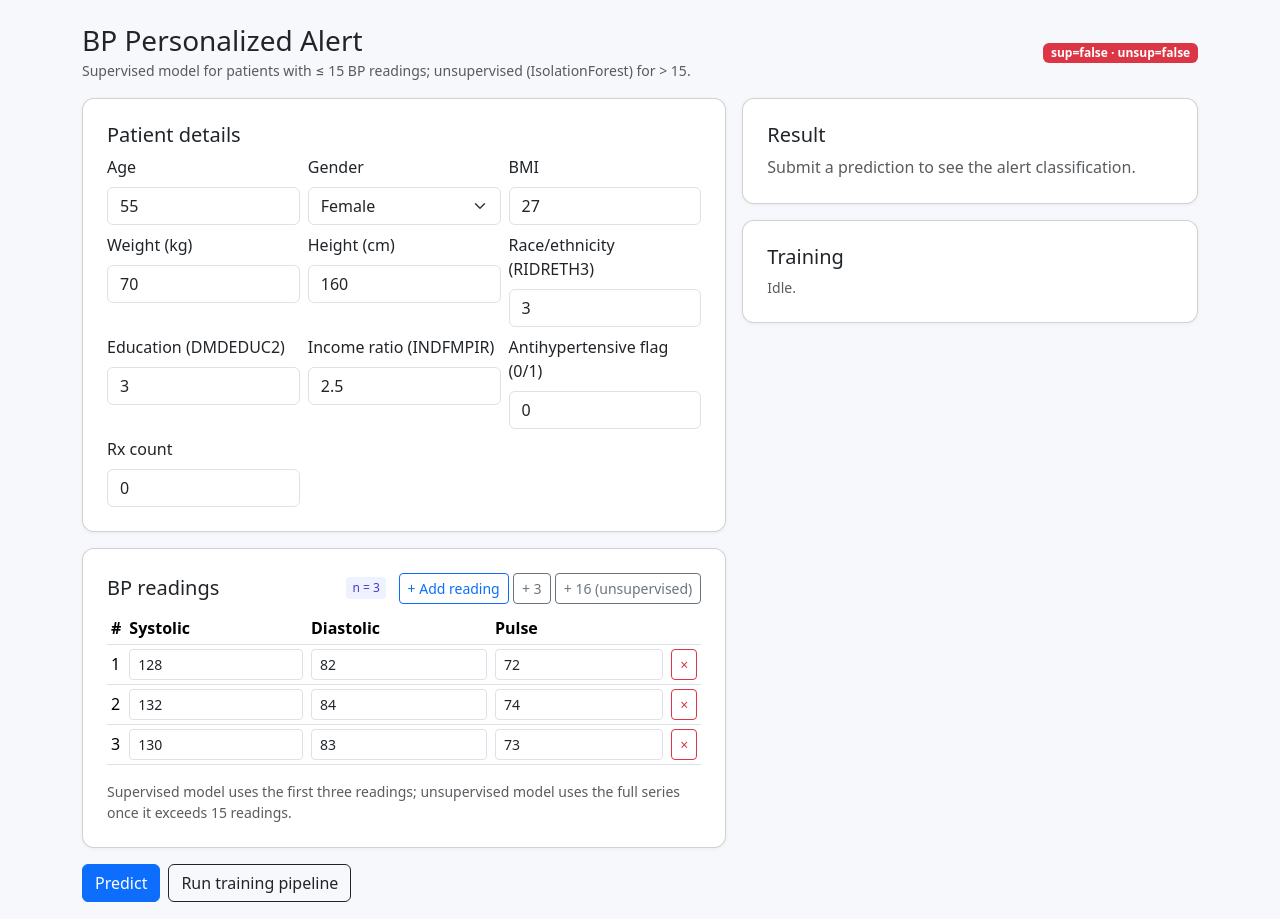
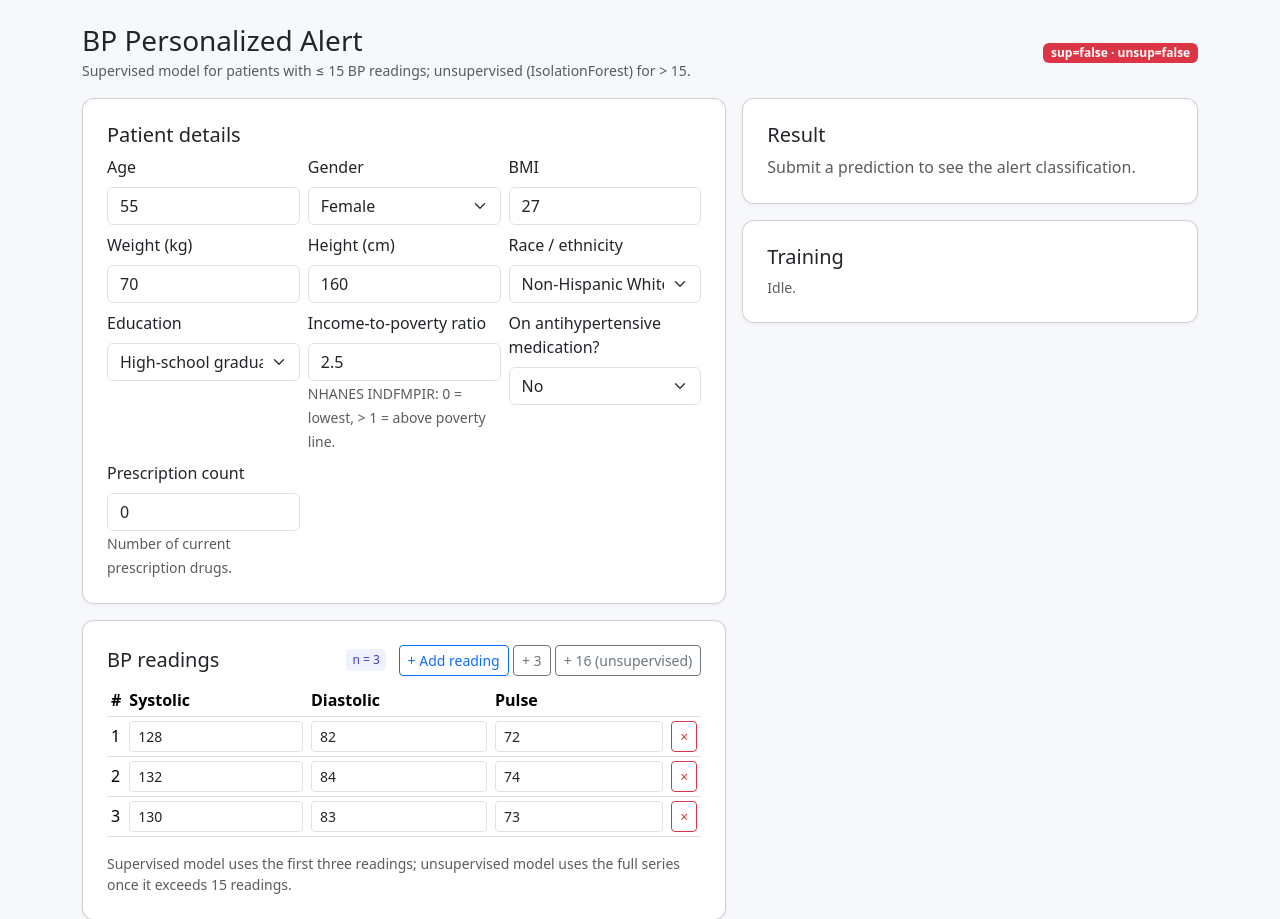
Before and after one commit to Nivakaran-S/Personalized_BP, a FastAPI app: page / in a window 1280 px wide. Shown: the top 919 px of the page. Run offline with FastAPI, Linux system fonts and the light colour scheme.

Commit message:
Completed files pdate

```diff
--- a/templates/index.html
+++ b/templates/index.html
@@ -49,11 +49,44 @@ body { background:#f6f8fb; }
           <div class="col-md-4"><label class="form-label">BMI</label><input type="number" step="0.1" class="form-control" id="bmi" value="27" /></div>
           <div class="col-md-4"><label class="form-label">Weight (kg)</label><input type="number" step="0.1" class="form-control" id="weight" value="70" /></div>
           <div class="col-md-4"><label class="form-label">Height (cm)</label><input type="number" step="0.1" class="form-control" id="height" value="160" /></div>
-          <div class="col-md-4"><label class="form-label">Race/ethnicity (RIDRETH3)</label><input type="number" class="form-control" id="race_ethnicity" value="3" /></div>
-          <div class="col-md-4"><label class="form-label">Education (DMDEDUC2)</label><input type="number" class="form-control" id="education" value="3" /></div>
-          <div class="col-md-4"><label class="form-label">Income ratio (INDFMPIR)</label><input type="number" step="0.01" class="form-control" id="income_ratio" value="2.5" /></div>
-          <div class="col-md-4"><label class="form-label">Antihypertensive flag (0/1)</label><input type="number" class="form-control" id="antihypertensive_flag" value="0" min="0" max="1" /></div>
-          <div class="col-md-4"><label class="form-label">Rx count</label><input type="number" step="1" class="form-control" id="rx_count" value="0" min="0" /></div>
+          <div class="col-md-4">
+            <label class="form-label">Race / ethnicity</label>
+            <select class="form-select" id="race_ethnicity">
+              <option value="1">Mexican American</option>
+              <option value="2">Other Hispanic</option>
+              <option value="3" selected>Non-Hispanic White</option>
+              <option value="4">Non-Hispanic Black</option>
+              <option value="6">Non-Hispanic Asian</option>
+              <option value="7">Other / Multi-racial</option>
+            </select>
+          </div>
+          <div class="col-md-4">
+            <label class="form-label">Education</label>
+            <select class="form-select" id="education">
+              <option value="1">Less than 9th grade</option>
+              <option value="2">9–11th grade (no diploma)</option>
+              <option value="3" selected>High-school graduate / GED</option>
+              <option value="4">Some college or AA degree</option>
+              <option value="5">College graduate or above</option>
+            </select>
+          </div>
+          <div class="col-md-4">
+            <label class="form-label">Income-to-poverty ratio</label>
+            <input type="number" step="0.01" class="form-control" id="income_ratio" value="2.5" />
+            <small class="text-muted">NHANES INDFMPIR: 0 = lowest, &gt; 1 = above poverty line.</small>
+          </div>
+          <div class="col-md-4">
+            <label class="form-label">On antihypertensive medication?</label>
+            <select class="form-select" id="antihypertensive_flag">
+              <option value="0" selected>No</option>
+              <option value="1">Yes</option>
+            </select>
+          </div>
+          <div class="col-md-4">
+            <label class="form-label">Prescription count</label>
+            <input type="number" step="1" class="form-control" id="rx_count" value="0" min="0" />
+            <small class="text-muted">Number of current prescription drugs.</small>
+          </div>
         </div>
       </div>
 
```
Also changed, not shown: src/components/data_ingestion.py (+48 -6 lines).
